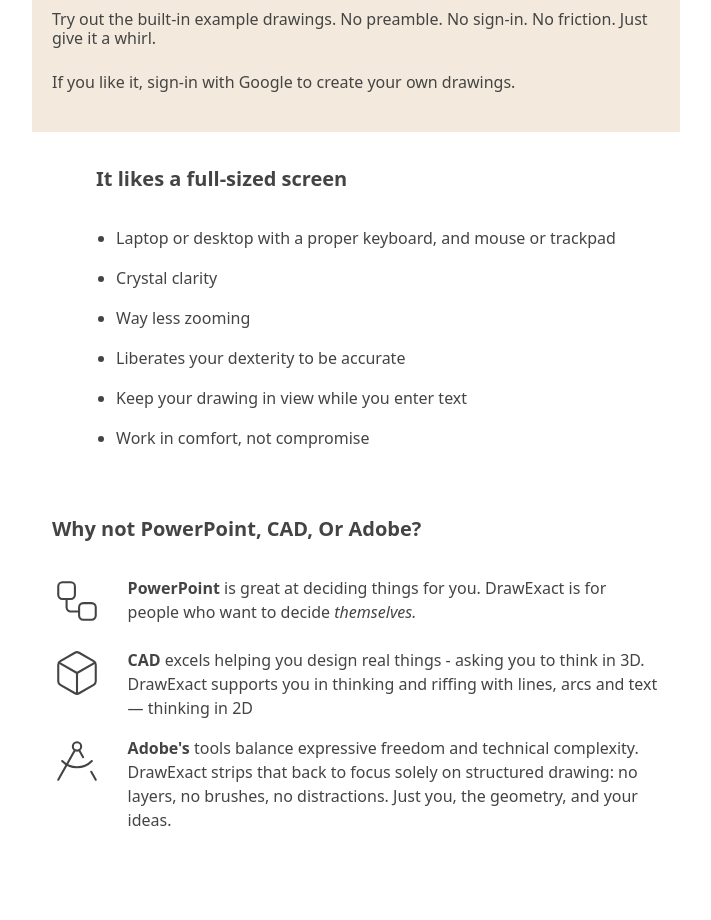
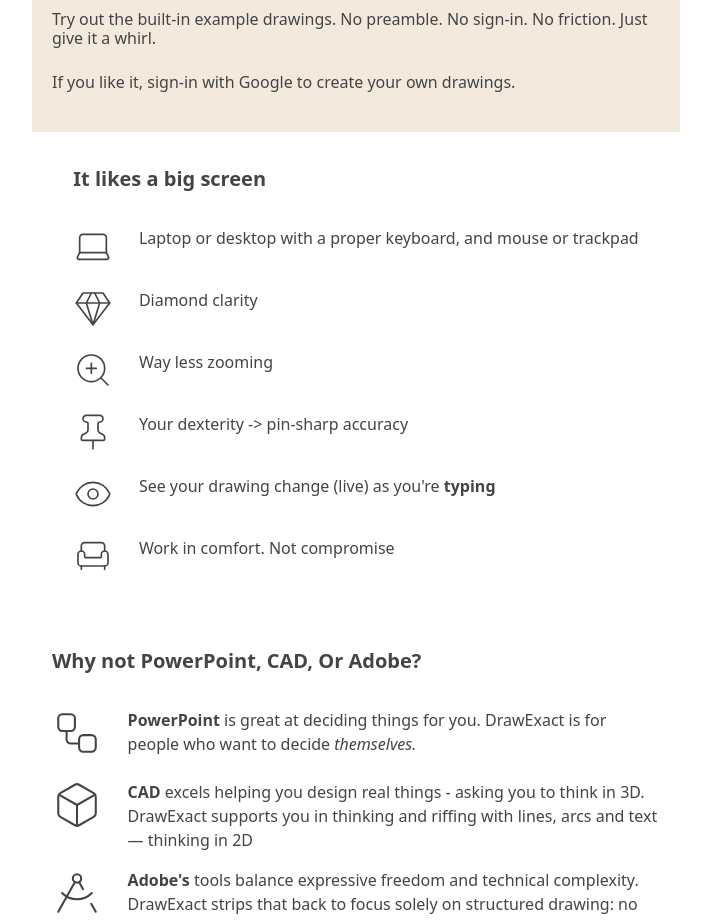
Before and after one commit to peterhoward42/dxact-web, a Svelte app: page / in a window 1280 px wide. Shown: the part 2040-2960 px from the top of the page, without its empty margins (284-995 px from the left). Before the commit the page ends 2904 px from the top, so only its background shows below. Built offline with nearby package versions, Linux system fonts and the light colour scheme.

Commit message:
Migrate a couple of sections to new <ul> with icons

```diff
--- a/src/App.svelte
+++ b/src/App.svelte
@@ -4,7 +4,7 @@
     import WhatIs from "./components/WhatIs.svelte";
     import WhatMakeItWorth from "./components/WhatMakeItWorth.svelte";
     import GetStarted from "./components/GetStarted.svelte";
-    import BigScreen from "./components/BigScreen.svelte";
+    import BigScreen2 from "./components/BigScreen2.svelte";
     import PowerPoint2 from "./components/PowerPoint2.svelte";
 </script>
 
@@ -15,7 +15,7 @@
         <WhatIs />
         <WhatMakeItWorth />
         <GetStarted />
-        <BigScreen />
+        <BigScreen2 />
         <PowerPoint2 />
     </div>
 </div>
--- a/src/components/BigScreen.svelte
+++ /dev/null
@@ -1,15 +0,0 @@
-<div class="bigscreen qsec">
-    <div class="qsec-head">It likes a full-sized screen</div>
-    <div class="qsec-body">
-        <ul>
-            <li>
-                Laptop or desktop with a proper keyboard, and mouse or trackpad
-            </li>
-            <li>Crystal clarity</li>
-            <li>Way less zooming</li>
-            <li>Liberates your dexterity to be accurate</li>
-            <li>Keep your drawing in view while you enter text</li>
-            <li>Work in comfort, not compromise</li>
-        </ul>
-    </div>
-</div>
--- /dev/null
+++ b/src/components/BigScreen2.svelte
@@ -0,0 +1,94 @@
+<script>
+    import ListItemWithIcon from "./ListItemWithIcon.svelte";
+    import { Laptop, ZoomIn, Pin, Eye, Armchair, Gem } from "@lucide/svelte";
+
+</script>
+
+<div class="powerpoint qsec">
+    <div class="qsec-head">It likes a big screen</div>
+    <div class="qsec-body">
+        <ul class="bigscreenlist">
+            <li>
+                <ListItemWithIcon>
+                    {#snippet theIcon()}<Laptop
+                            size="40"
+                            strokeWidth="1"
+                            absoluteStrokeWidth={true}
+                        />{/snippet}
+                    {#snippet theCpt()}<span>
+                            Laptop or desktop with a proper keyboard, and mouse
+                            or trackpad
+                        </span>{/snippet}
+                </ListItemWithIcon>
+            </li>
+            <li>
+                <ListItemWithIcon>
+                    {#snippet theIcon()}<Gem
+                            size="40"
+                            strokeWidth="1"
+                            absoluteStrokeWidth={true}
+                        />{/snippet}
+                    {#snippet theCpt()}<span>
+                            Diamond clarity
+                        </span>{/snippet}
+                </ListItemWithIcon>
+            </li>
+            <li>
+                <ListItemWithIcon>
+                    {#snippet theIcon()}<ZoomIn
+                            size="40"
+                            strokeWidth="1"
+                            absoluteStrokeWidth={true}
+                        />{/snippet}
+                    {#snippet theCpt()}<span> Way less zooming </span>{/snippet}
+                </ListItemWithIcon>
+            </li>
+            <li>
+                <ListItemWithIcon>
+                    {#snippet theIcon()}<Pin
+                            size="40"
+                            strokeWidth="1"
+                            absoluteStrokeWidth={true}
+                        />{/snippet}
+                    {#snippet theCpt()}<span>
+                            Your dexterity -> pin-sharp accuracy
+                        </span>{/snippet}
+                </ListItemWithIcon>
+            </li>
+            <li>
+                <ListItemWithIcon>
+                    {#snippet theIcon()}<Eye
+                            size="40"
+                            strokeWidth="1"
+                            absoluteStrokeWidth={true}
+                        />{/snippet}
+                    {#snippet theCpt()}<span>
+                            See your drawing change (live) as you're <strong>typing</strong>
+                        </span>{/snippet}
+                </ListItemWithIcon>
+            </li>
+            <li>
+                <ListItemWithIcon>
+                    {#snippet theIcon()}<Armchair
+                            size="40"
+                            strokeWidth="1"
+                            absoluteStrokeWidth={true}
+                        />{/snippet}
+                    {#snippet theCpt()}<span>
+                            Work in comfort. Not compromise
+                        </span>{/snippet}
+                </ListItemWithIcon>
+            </li>
+        </ul>
+    </div>
+</div>
+
+<style>
+    .bigscreenlist {
+        list-style: none;
+        padding: 0;
+    }
+    .bigscreenlist li {
+        margin-top: 1rem;
+    }
+</style>
```
